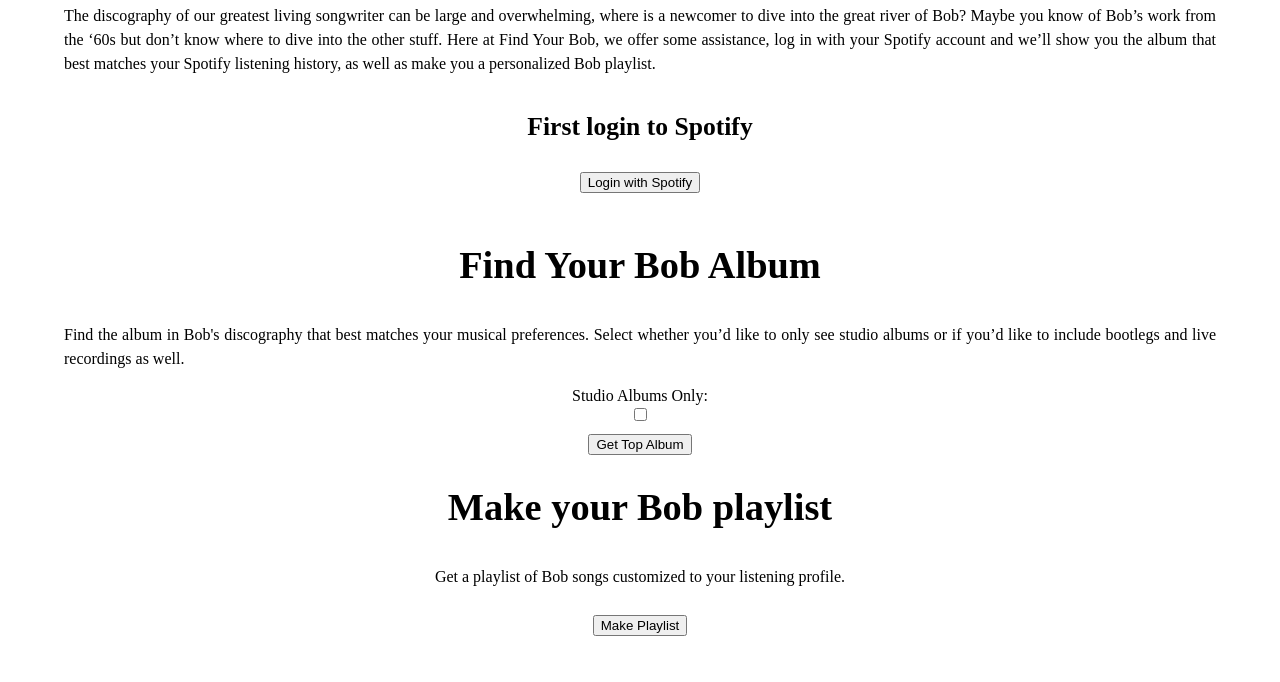
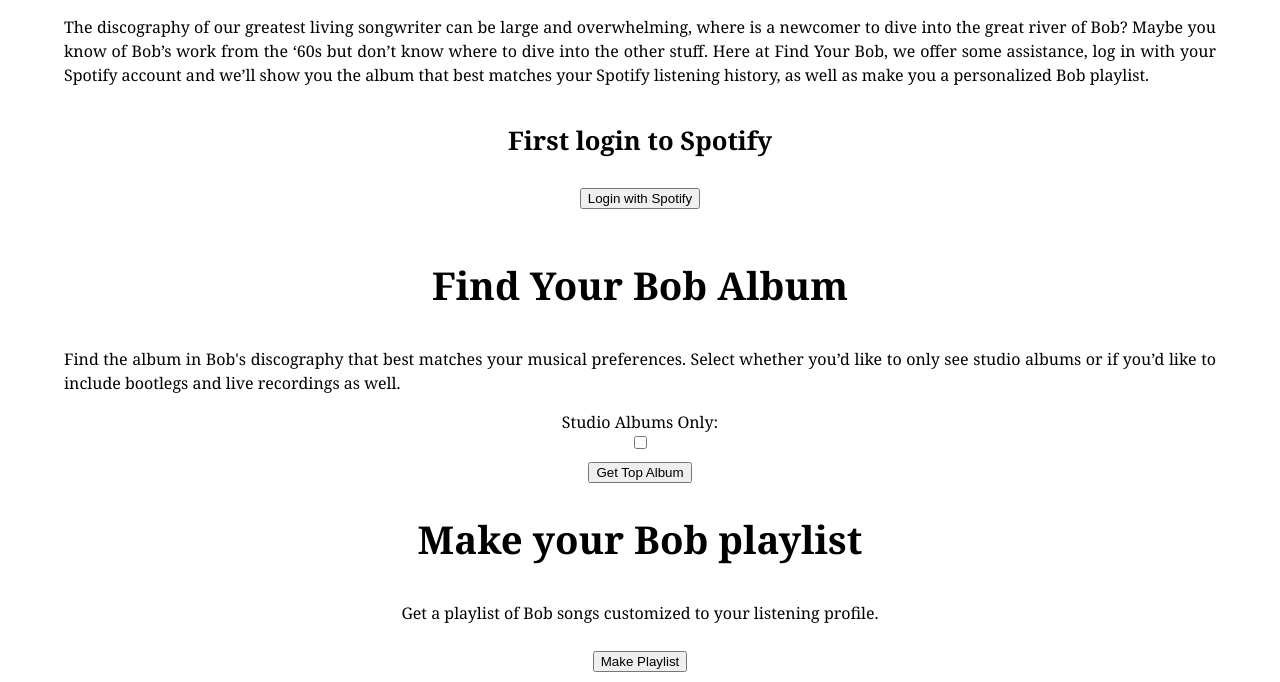
Before and after one commit to SamTGoodson/find-your-bob, a Flask app: page / in a window 1280 px wide. Shown: the part 451-1133 px from the top of the page. Before the commit the page ends 1087 px from the top, so only its background shows below. Run offline with Flask 3, Linux system fonts and the light colour scheme; parts of the project's set-up code (start-up, migrations or seed data) failed here and were passed over.

Commit message:
font change

```diff
--- a/app/static/style.css
+++ b/app/static/style.css
@@ -6,6 +6,7 @@ body, html {
     justify-content: center;
     flex-direction: column;
     align-items: center;
+    font-family: 'Georgia', serif;
 }
 
 .container {
@@ -19,6 +20,7 @@ body, html {
     margin-top: 20px;
     min-height: 90vh;
 }
+
 
 button {
     margin: 10px 0;
```
